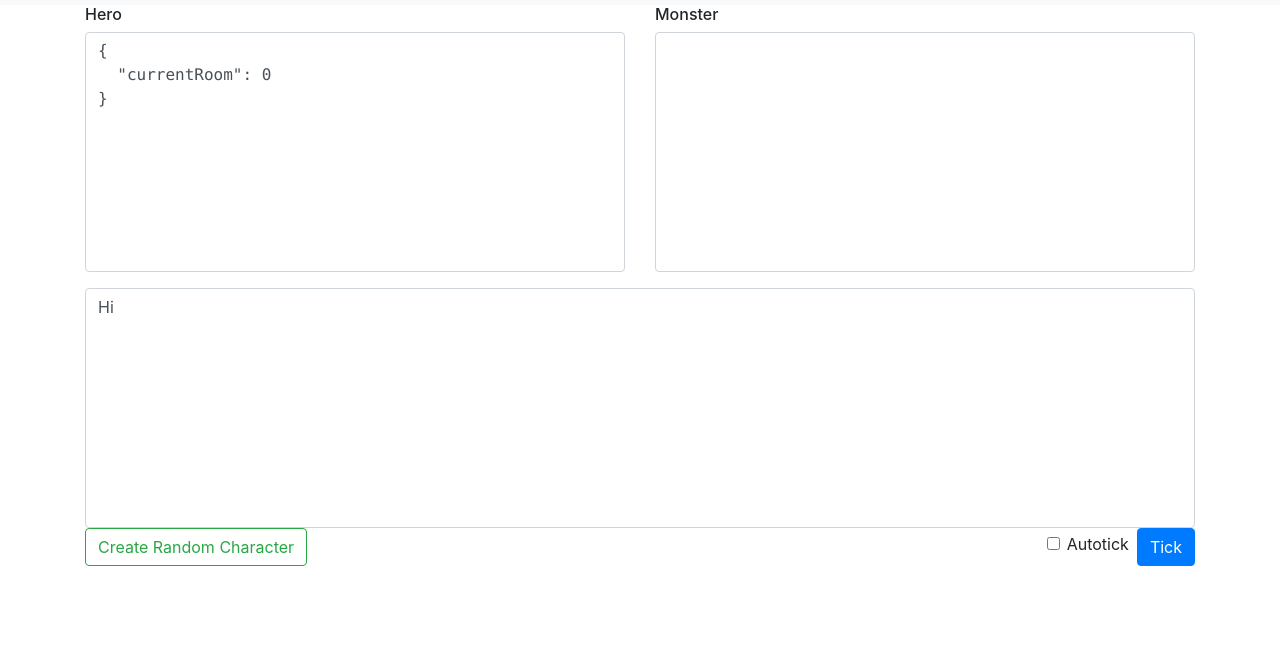
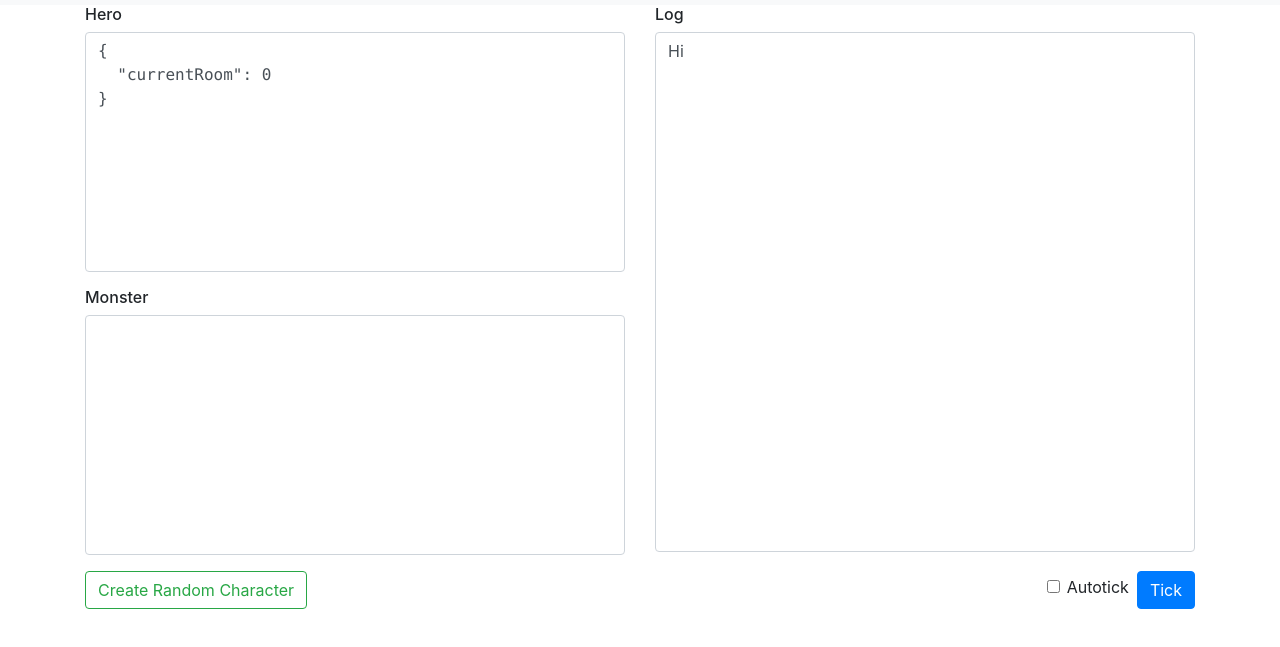
Before and after one commit to Robot55/Terminal-text-RPG-game-in-NodeJs-with-data-from-Airtable, a website: page client/index.html in a window 1280 px wide. Shown: the part 51-698 px from the top of the page. Drawn offline with nearby package versions, Linux system fonts and the light colour scheme.

Commit message:
client fixes

```diff
--- a/client/index.html
+++ b/client/index.html
@@ -40,22 +40,19 @@
         </nav>
         <div class="container" id="app">
             <div class="row">
-                <div class="col-md-12">
-                    <div class="row">
                 <div class="col-md-6">
                     <h6>Hero</h6>
                     <pre class="form-control" style="height: 30vh">{{data.model.playerCharacters[0]}}</pre>
-                        </div>
-                        <div class="col-md-6">
                     <h6>Monster</h6>
                     <pre class="form-control" style="height: 30vh">{{data.model.world[data.model.playerCharacters[0].currentRoom].Monster}}<br></pre>
                 </div>
-                    </div>
-
-                    <div class="form-control" style="height: 30vh;overflow-y:scroll" id='history'>
+                <div class="col-md-6">
+                    <h6>Log</h6>
+                    <div class="form-control" style="height: 65vh;overflow-y:scroll" id='history'>
                         <span v-for="message in data.messageHistory">{{message}}<br></span>
                     </div>
-
+                </div>
+            </div>
             <div class="row">
                 <div class="col-md-6">
                     <button class="btn btn-outline-success my-2 my-sm-0" type="submit" id="restart" v-on:click="createCharacter">Create Random Character</button>
@@ -65,8 +62,6 @@
                     <div class="form-check float-right pr-2 pt-1">
                         <input class="form-check-input" type="checkbox" id="formInput23" value="option1">
                         <label class="form-check-label" for="formInput23">                        Autotick                    </label>
-                            </div>
-                        </div>
                     </div>
                 </div>
             </div>
--- a/client/pinegrow.json
+++ b/client/pinegrow.json
@@ -1 +1 @@
-{"files":{"index.html":{"frameworks":["pg.insight.events","pg.asset.manager","pg.image.overlay","pg.project.items","pg.code-validator","bs4","pg.html","pg.components"],"last_page_width":1024}},"breakpoints":["575.98px","576px","767.98px","768px","991.98px","992px","1199.98px","1200px"],"frameworks":["pg.insight.events","pg.asset.manager","pg.image.overlay","pg.project.items","pg.code-validator","bs4","pg.html","pg.components"],"template_framework_id":"bootstrap"}
+{"files":{"index.html":{"frameworks":["pg.insight.events","pg.asset.manager","pg.project.items","pg.image.overlay","pg.code-validator","bs4","pg.html","pg.components"],"last_page_width":1280}},"breakpoints":["575.98px","576px","767.98px","768px","991.98px","992px","1199.98px","1200px"],"frameworks":["pg.insight.events","pg.asset.manager","pg.project.items","pg.image.overlay","pg.code-validator","bs4","pg.html","pg.components"],"template_framework_id":"bootstrap"}
```
Lines whose indentation alone changed are shown as unchanged.
